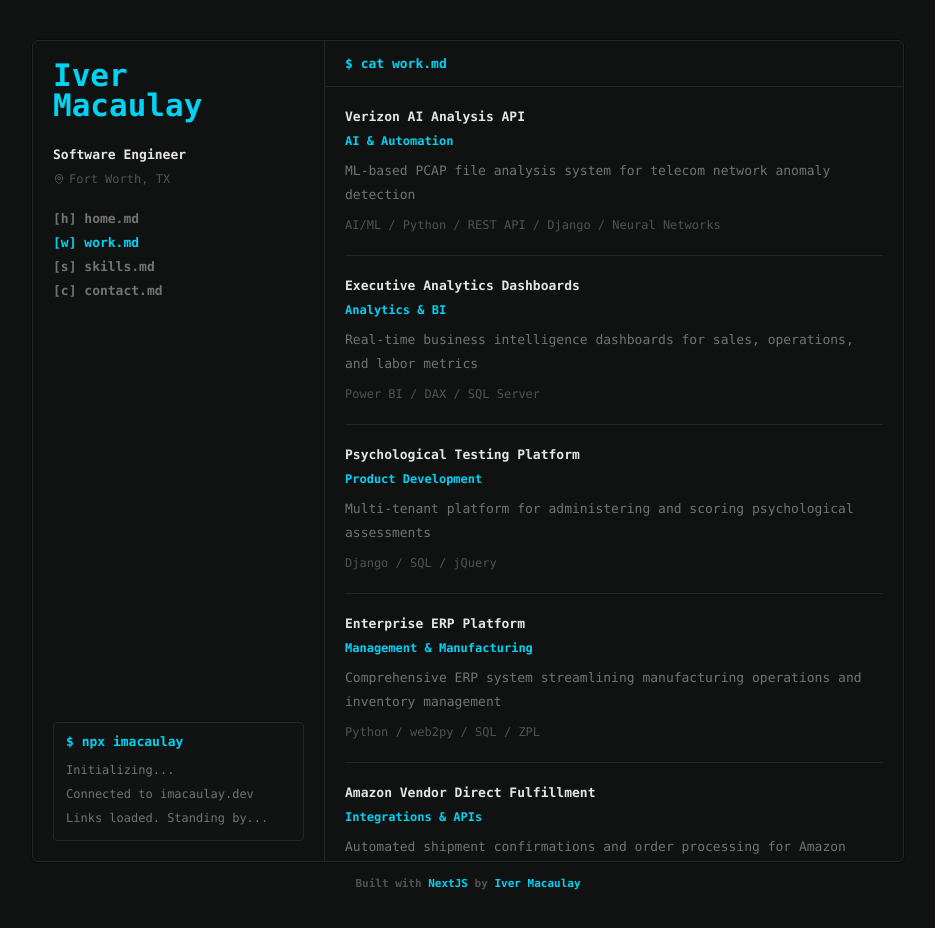
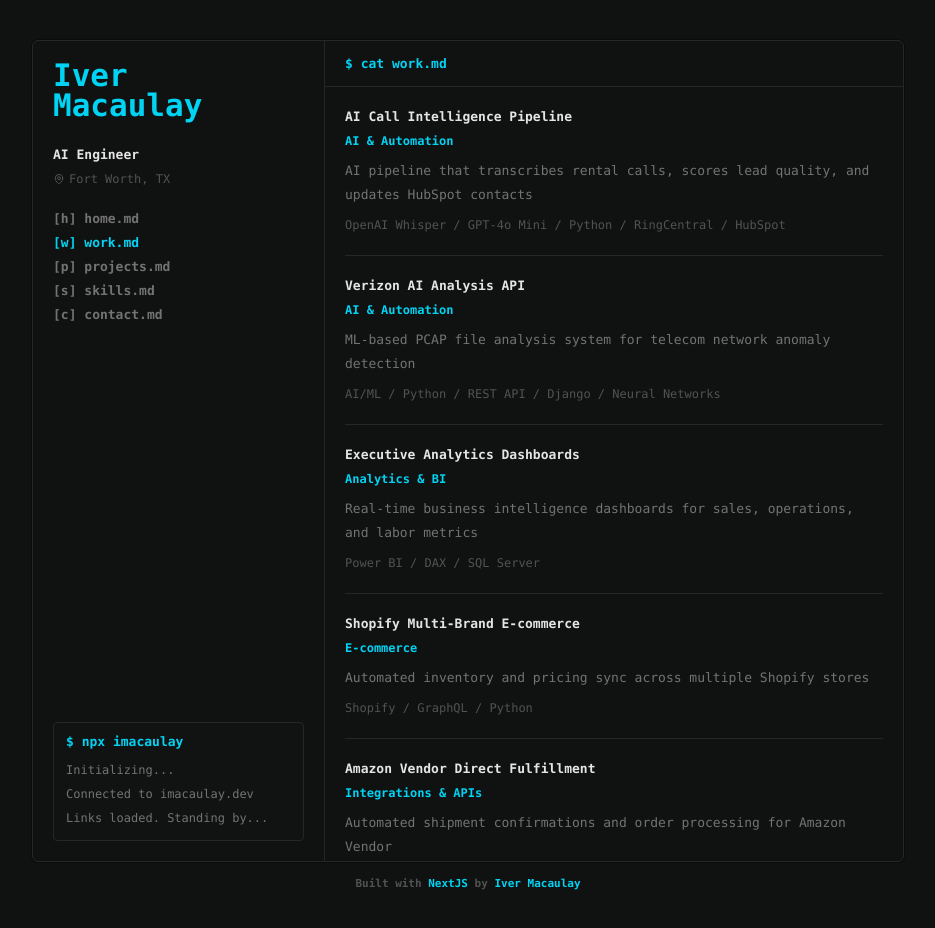
Before and after one commit to macauive/portfolio, a Next.js app: page /work in a window 1280 px wide. Shown: the top 928 px of the page, without its empty margins (172-1107 px from the left). Built offline with nearby package versions, Linux system fonts and the light colour scheme.

Commit message:
Refocus portfolio on AI work

```diff
--- a/src/app/layout.tsx
+++ b/src/app/layout.tsx
@@ -15,10 +15,10 @@ export const metadata: Metadata = {
     canonical: '/'
   },
   title: {
-    default: 'Iver Macaulay - Software Engineer',
+    default: 'Iver Macaulay - AI Engineer',
     template: '%s | Iver Macaulay'
   },
-  description: 'Software engineer delivering integrations, data pipelines, and dashboards for e-commerce, manufacturing, and operations',
+  description: 'AI engineer building practical automation, transcription, lead scoring, data pipelines, and operational systems',
 };
 
 const geist = Geist({
--- a/src/app/page.tsx
+++ b/src/app/page.tsx
@@ -9,25 +9,26 @@ import { skills } from '@/data/skills';
 import { Project } from '@/types';
 import ProjectModal from '@/components/ProjectModal';
 
-type SectionKey = 'home' | 'work' | 'skills' | 'contact';
+type SectionKey = 'home' | 'work' | 'projects' | 'skills' | 'contact';
 
 const NAV_ITEMS: Array<{ key: string; label: string; section: SectionKey }> = [
   { key: 'h', label: 'home.md', section: 'home' },
   { key: 'w', label: 'work.md', section: 'work' },
+  { key: 'p', label: 'projects.md', section: 'projects' },
   { key: 's', label: 'skills.md', section: 'skills' },
   { key: 'c', label: 'contact.md', section: 'contact' },
 ];
 
 const selectedProjectIds = [
+  'rescue-cooling-ai-lead-intelligence',
   'verizon-ai-analysis',
   'powerbi-dashboards',
-  'psychological-testing',
-  'erp-platform',
+  'shopify-store',
   'amazon-integration',
   'hubspot-crm',
-  'shopify-store',
-  'customer-portal',
 ];
+
+const productProjectIds = ['amountly'];
 
 function Prompt({ children }: { children: React.ReactNode }) {
   return (
@@ -64,10 +65,21 @@ export default function Home() {
     }, {});
   }, []);
 
+  const productProjects = useMemo(() => {
+    return productProjectIds
+      .map((id) => projects.find((project) => project.id === id))
+      .filter((project): project is Project => Boolean(project));
+  }, []);
+
   const activeSection = useMemo<SectionKey>(() => {
     const section = pathname.split('/')[1];
 
-    if (section === 'work' || section === 'skills' || section === 'contact') {
+    if (
+      section === 'work' ||
+      section === 'projects' ||
+      section === 'skills' ||
+      section === 'contact'
+    ) {
       return section;
     }
 
@@ -160,18 +172,18 @@ export default function Home() {
               {activeSection === 'home' && (
                 <div className="max-w-[560px] space-y-6 text-[13px] leading-6 text-neutral-400">
                   <p>
-                    Hey, I&apos;m Iver, a software engineer focused on
-                    integrations, data pipelines, automation, and dashboards for
-                    e-commerce, manufacturing, and operations teams.
+                    Hey, I&apos;m Iver, an AI engineer focused on practical
+                    automation, call intelligence, lead scoring, data
+                    extraction, and operational AI systems.
                   </p>
                   <p>
-                    I build practical systems that reduce manual work, connect
-                    messy business processes, and make important data easier to
-                    act on.
+                    I build systems that turn messy business inputs like calls,
+                    recordings, PDFs, API payloads, and CRM activity into
+                    cleaner decisions and next actions.
                   </p>
                   <p>
-                    I like software that is direct, dependable, and shaped
-                    around the people who have to use it every day.
+                    I like AI that is direct, dependable, and wired into the
+                    workflows people already use every day.
                   </p>
                   <p>
                     If you&apos;re in tech or operations, let&apos;s{' '}
@@ -184,7 +196,7 @@ export default function Home() {
                     .
                   </p>
                   <p className="font-semibold text-cyan-400">
-                    The work should feel useful.
+                    The model should move the work forward.
                   </p>
                 </div>
               )}
@@ -192,6 +204,32 @@ export default function Home() {
               {activeSection === 'work' && (
                 <div className="max-w-[590px] space-y-5">
                   {selectedProjects.map((project) => (
+                    <button
+                      key={project.id}
+                      type="button"
+                      onClick={() => setSelectedProject(project)}
+                      className="block w-full border-b border-neutral-800 pb-5 text-left last:border-b-0 focus:outline-none focus:ring-2 focus:ring-cyan-400/50"
+                    >
+                      <span className="block text-[13px] font-semibold leading-5 text-neutral-200 transition-colors hover:text-cyan-400">
+                        {project.title}
+                      </span>
+                      <span className="mt-1 block text-[12px] font-semibold leading-5 text-cyan-400">
+                        {project.category}
+                      </span>
+                      <span className="mt-2 block text-[13px] leading-6 text-neutral-500">
+                        {project.description}
+                      </span>
+                      <span className="mt-2 block text-[12px] leading-5 text-neutral-600">
+                        {project.technologies.slice(0, 5).join(' / ')}
+                      </span>
+                    </button>
+                  ))}
+                </div>
+              )}
+
+              {activeSection === 'projects' && (
+                <div className="max-w-[590px] space-y-5">
+                  {productProjects.map((project) => (
                     <button
                       key={project.id}
                       type="button"
--- /dev/null
+++ b/src/app/projects/page.tsx
@@ -0,0 +1 @@
+export { default } from '../page';
--- a/src/data/personal.ts
+++ b/src/data/personal.ts
@@ -2,9 +2,9 @@ import { PersonalInfo } from '@/types';
 
 export const personalInfo: PersonalInfo = {
   name: 'Iver Macaulay',
-  title: 'Software Engineer',
+  title: 'AI Engineer',
   location: 'Fort Worth, TX',
   email: 'macauive@icloud.com',
   github: 'github.com/imacaulay5',
-  summary: 'Software engineer delivering integrations, data pipelines, and dashboards for e-commerce, manufacturing, and operations',
+  summary: 'AI engineer building practical automation, transcription, lead scoring, data pipelines, and operational systems',
 };
--- a/src/data/projects.ts
+++ b/src/data/projects.ts
@@ -1,6 +1,36 @@
 import { Project } from '@/types';
 
 export const projects: Project[] = [
+  {
+    id: 'amountly',
+    title: 'Amountly',
+    category: 'Product Development',
+    technologies: ['Next.js', 'Vercel', 'TypeScript', 'AI-assisted UX'],
+    description: 'AI-assisted accounting workspace for bills, expenses, invoices, and tax prep',
+    detailedDescription: 'Built and deployed Amountly, a simple accounting workspace that keeps bills, expenses, invoices, and tax preparation organized around the next financial action. The product includes a clean workspace preview, financial search, task-oriented money workflows, and production deployment on Vercel at amountly.app.',
+    achievements: [
+      'Shipped a production SaaS-style landing and app entry point on Vercel',
+      'Designed workflows around bills, expenses, invoices, tax records, and financial search',
+      'Built a focused product narrative for reducing day-to-day accounting friction',
+    ],
+    featured: true,
+    link: 'https://amountly.app',
+  },
+  {
+    id: 'rescue-cooling-ai-lead-intelligence',
+    title: 'AI Call Intelligence Pipeline',
+    category: 'AI & Automation',
+    technologies: ['OpenAI Whisper', 'GPT-4o Mini', 'Python', 'RingCentral', 'HubSpot'],
+    description: 'AI pipeline that transcribes rental calls, scores lead quality, and updates HubSpot contacts',
+    detailedDescription: 'Built an AI-assisted call intelligence pipeline that pulls RingCentral recordings, transcribes audio with OpenAI Whisper, analyzes transcripts with GPT-4o Mini, and writes lead score, service location, customer type, recording links, and transcript notes back into HubSpot. The workflow skips already-processed calls, maps internal phone numbers to staff and branch context, and avoids creating low-quality or non-lead records.',
+    achievements: [
+      'Automated RingCentral call transcription using OpenAI audio transcription',
+      'Used GPT-4o Mini to classify lead quality, customer type, and service location from transcripts',
+      'Synced scored leads, recordings, transcripts, and ownership context into HubSpot',
+      'Added guardrails for duplicate calls, internal calls, non-leads, and invalid HubSpot location values',
+    ],
+    featured: true,
+  },
   {
     id: 'verizon-ai-analysis',
     title: 'Verizon AI Analysis API',
--- a/src/data/skills.ts
+++ b/src/data/skills.ts
@@ -21,7 +21,11 @@ export const skills: Skill[] = [
   { name: 'jQuery', category: 'framework' },
 
   // Tools & Platforms
+  { name: 'OpenAI API', category: 'platform' },
+  { name: 'Whisper Transcription', category: 'platform' },
+  { name: 'GPT-4o Mini', category: 'platform' },
   { name: 'Power BI', category: 'tool' },
+  { name: 'RingCentral API', category: 'platform' },
   { name: 'Shopify GraphQL', category: 'platform' },
   { name: 'HubSpot CRM', category: 'platform' },
   { name: 'Wayfair GraphQL', category: 'platform' },
```
